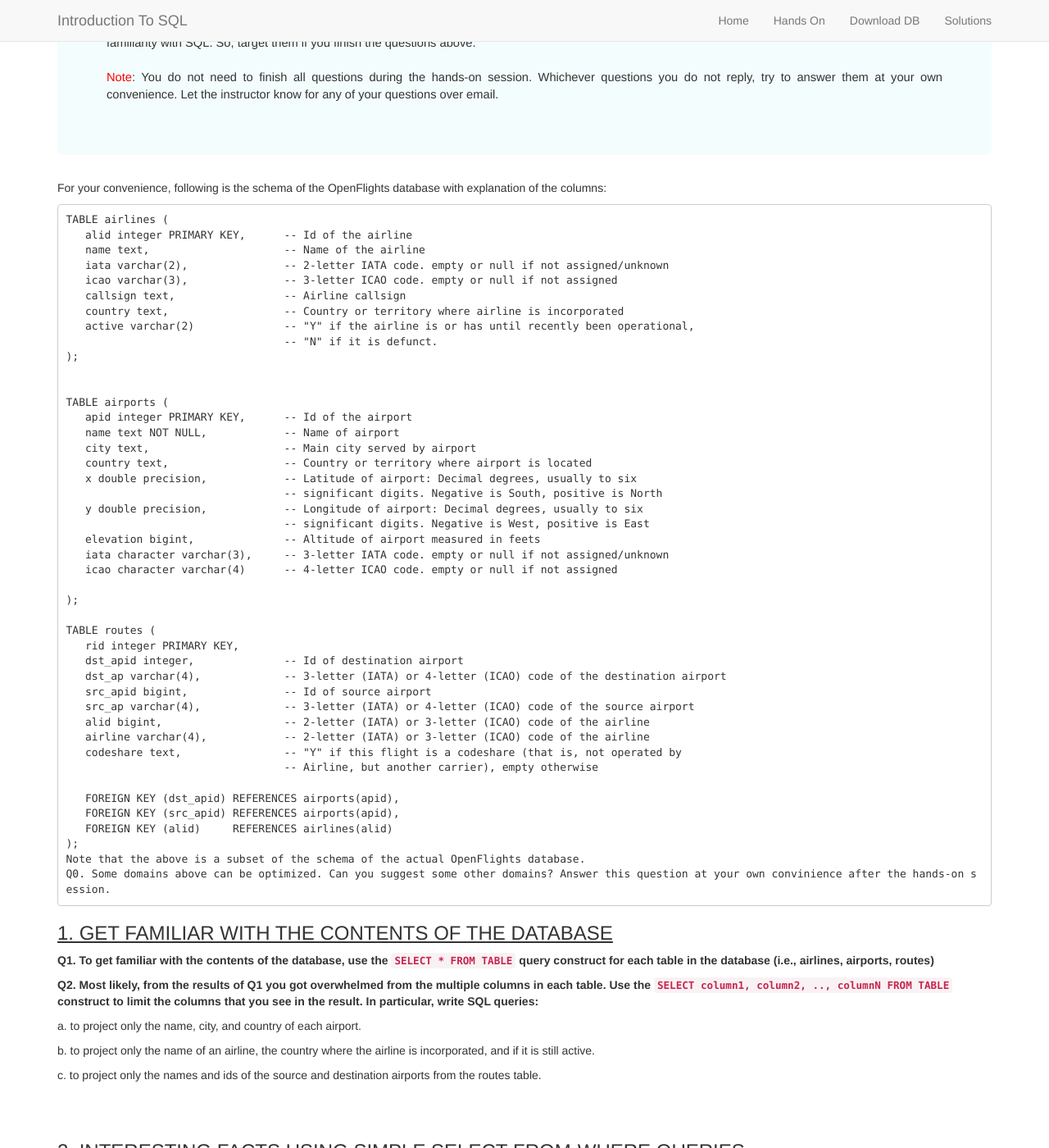
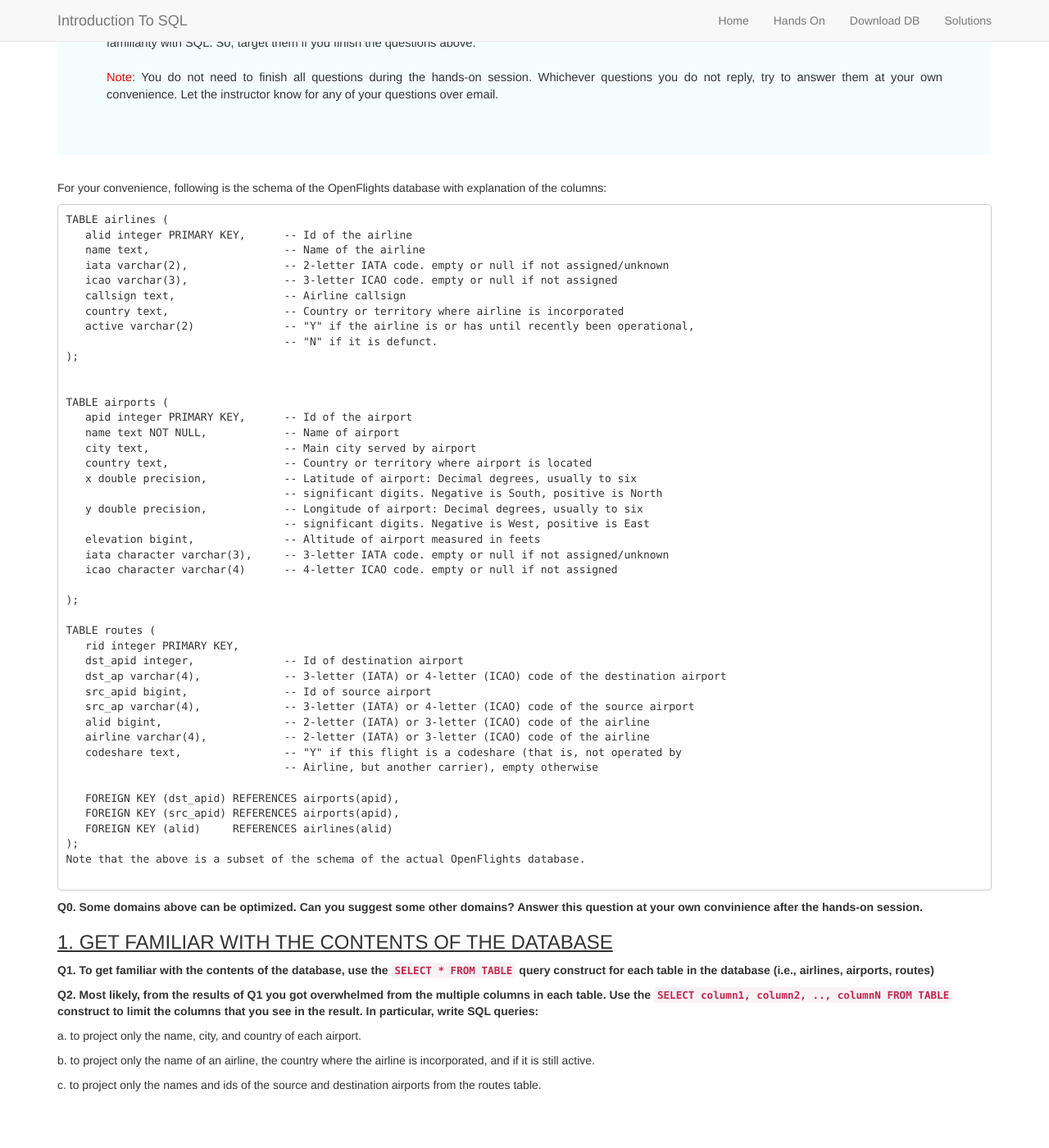
Before and after one commit to psfotis/sqlseminar, a Jekyll site: the page built from docs/exercises/index.md, in a window 1280 px wide and 1400 px high, scrolled down 284 px. Shown: the whole window at 82% size. Built offline with Jekyll 4.4.1, drawn with Linux system fonts in a browser that asks for light colours; nearby versions of some CDN libraries.

````diff
--- a/docs/exercises/index.md
+++ b/docs/exercises/index.md
@@ -71,8 +71,9 @@ TABLE routes (
    FOREIGN KEY (alid)     REFERENCES airlines(alid)
 );
 Note that the above is a subset of the schema of the actual OpenFlights database.
-Q0. Some domains above can be optimized. Can you suggest some other domains? Answer this question at your own convinience after the hands-on session.
+
 ```
+**Q0. Some domains above can be optimized. Can you suggest some other domains? Answer this question at your own convinience after the hands-on session.**
 
 ### <a name="s1"></a><u>1. GET FAMILIAR WITH THE CONTENTS OF THE DATABASE</u>
 
````
